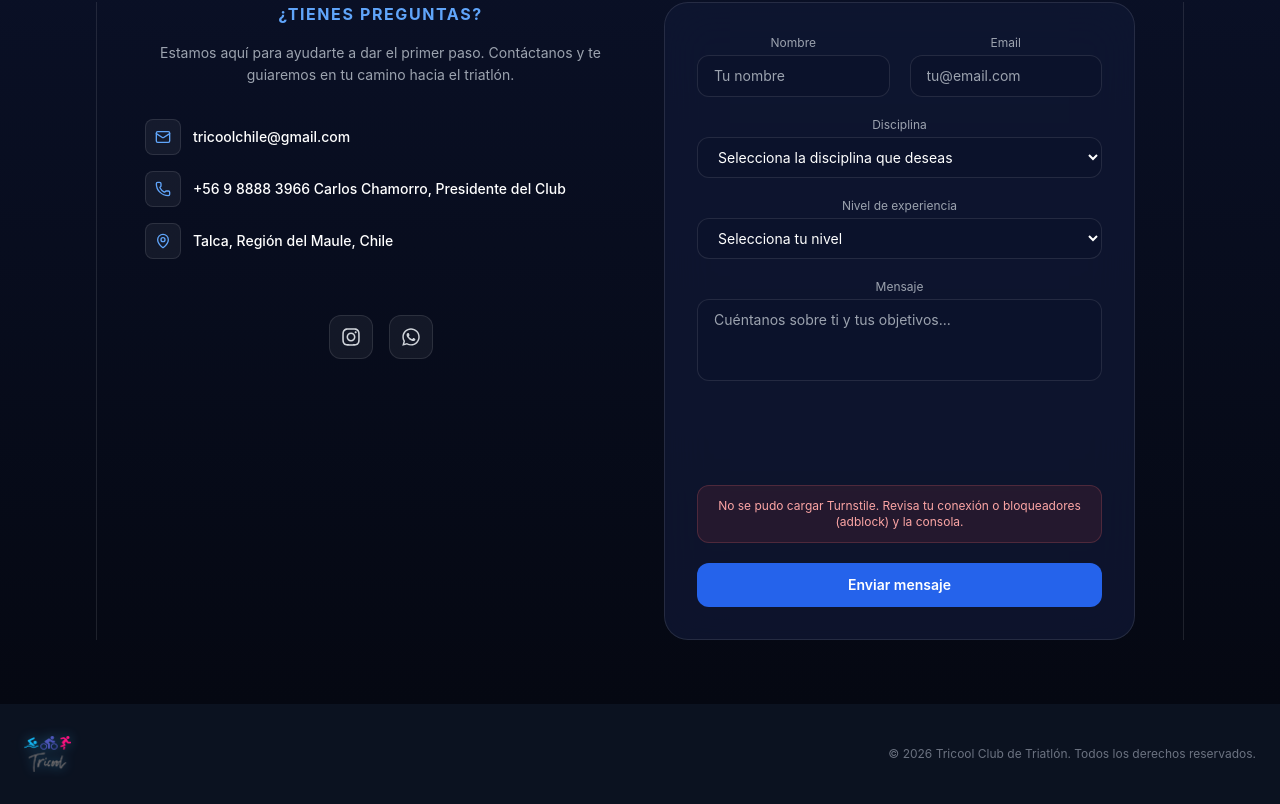
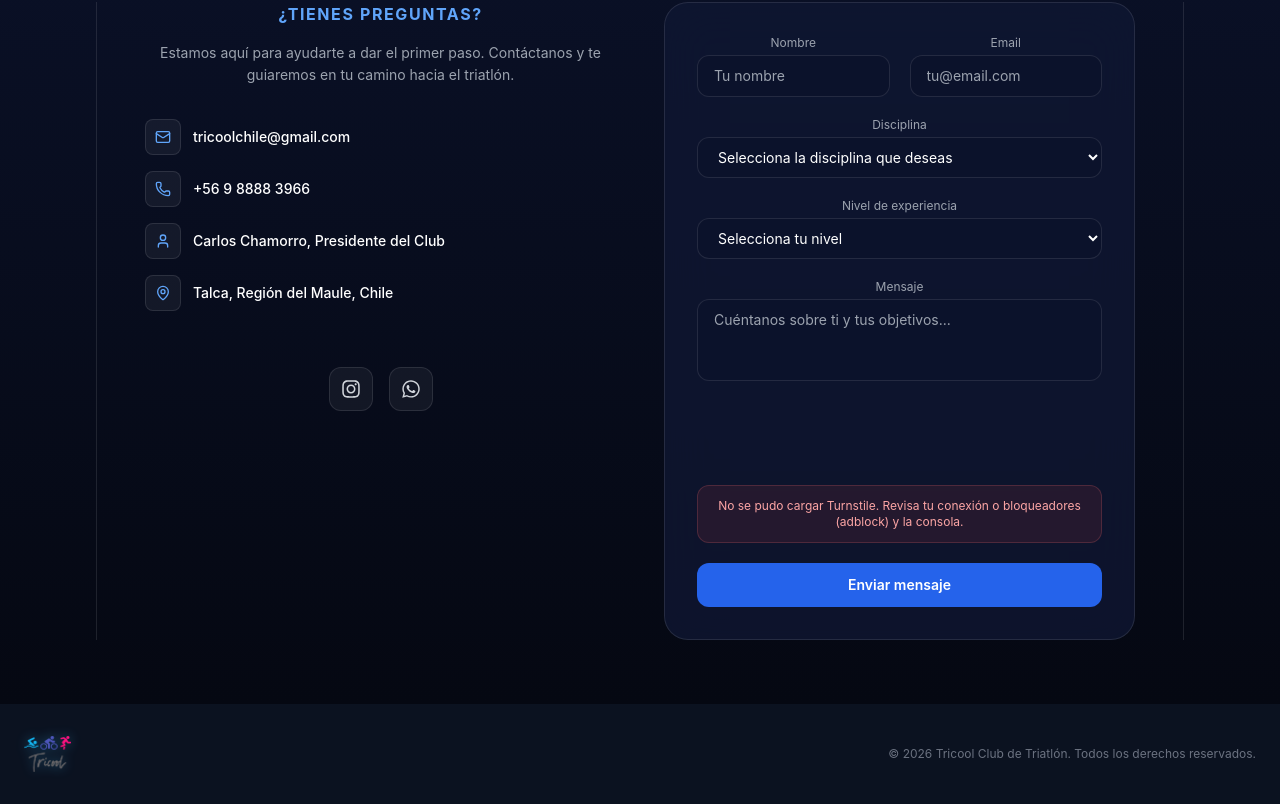
Before and after one commit to AndreaABL/tricool-landingpage, a React (Vite) app: page / in a window 1280 px wide. Shown: the part 4699-5503 px from the top of the page. Built offline with nearby package versions, Linux system fonts and the light colour scheme.

Commit message:
info contacto

```diff
--- a/src/LandingPage.jsx
+++ b/src/LandingPage.jsx
@@ -1,7 +1,7 @@
 import { motion } from "framer-motion";
 import { useEffect } from "react";
 import { DisciplineCard } from "./components/DisciplineCard";
-import { Zap, Star, Check, Waves, PersonStanding, Medal, GraduationCap, Baby, Mail, Phone, MapPin } from "lucide-react";
+import { Zap, Star, Check, Waves, Medal, GraduationCap, Baby, Mail, Phone, MapPin, User } from "lucide-react";
 import { useState, useRef, useCallback } from "react";
 import emailjs from "emailjs-com";
 import { FaInstagram, FaWhatsapp, FaVolleyballBall } from "react-icons/fa";
@@ -1118,7 +1118,15 @@ export default function LandingPage() {
                                             <Phone size={16} className="text-blue-400" />
                                         </span>
                                         <span className="font-medium text-white">
-                                            +56 9 8888 3966 <span>Carlos Chamorro, Presidente del Club</span>
+                                            +56 9 8888 3966
+                                        </span>
+                                    </div>
+                                    <div className="flex items-center gap-3">
+                                        <span className="w-9 h-9 flex items-center justify-center rounded-lg bg-white/5 border border-white/10">
+                                            <User size={16} className="text-blue-400" />
+                                        </span>
+                                        <span className="font-medium text-white">
+                                            Carlos Chamorro, Presidente del Club
                                         </span>
                                     </div>
 
```
